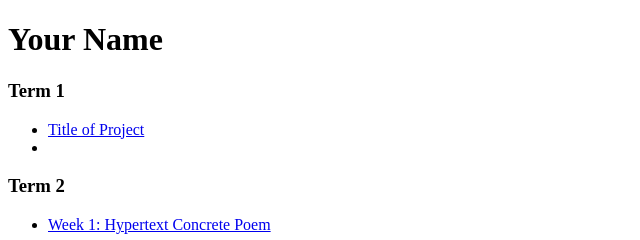
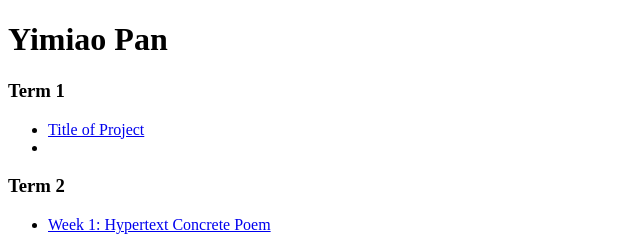
Before and after one commit to EcatFryyy/wcc-portfolio, a plain HTML site: page index.html in a window 1280 px wide. Shown: the full height of the page, 0-640 px from the left. Drawn offline with Linux system fonts and the light colour scheme.

Commit message:
Changed name to Yimiao Pan

```diff
--- a/index.html
+++ b/index.html
@@ -11,7 +11,7 @@
         <!--This week we are keeping things very simple, please do not add anything extra, no CSS styling etc.-->
 
         <!--Change to your full name below-->
-        <h1>Your Name</h1>
+        <h1>Yimiao Pan</h1>
 
         <h3>Term 1</h3>
 
```
